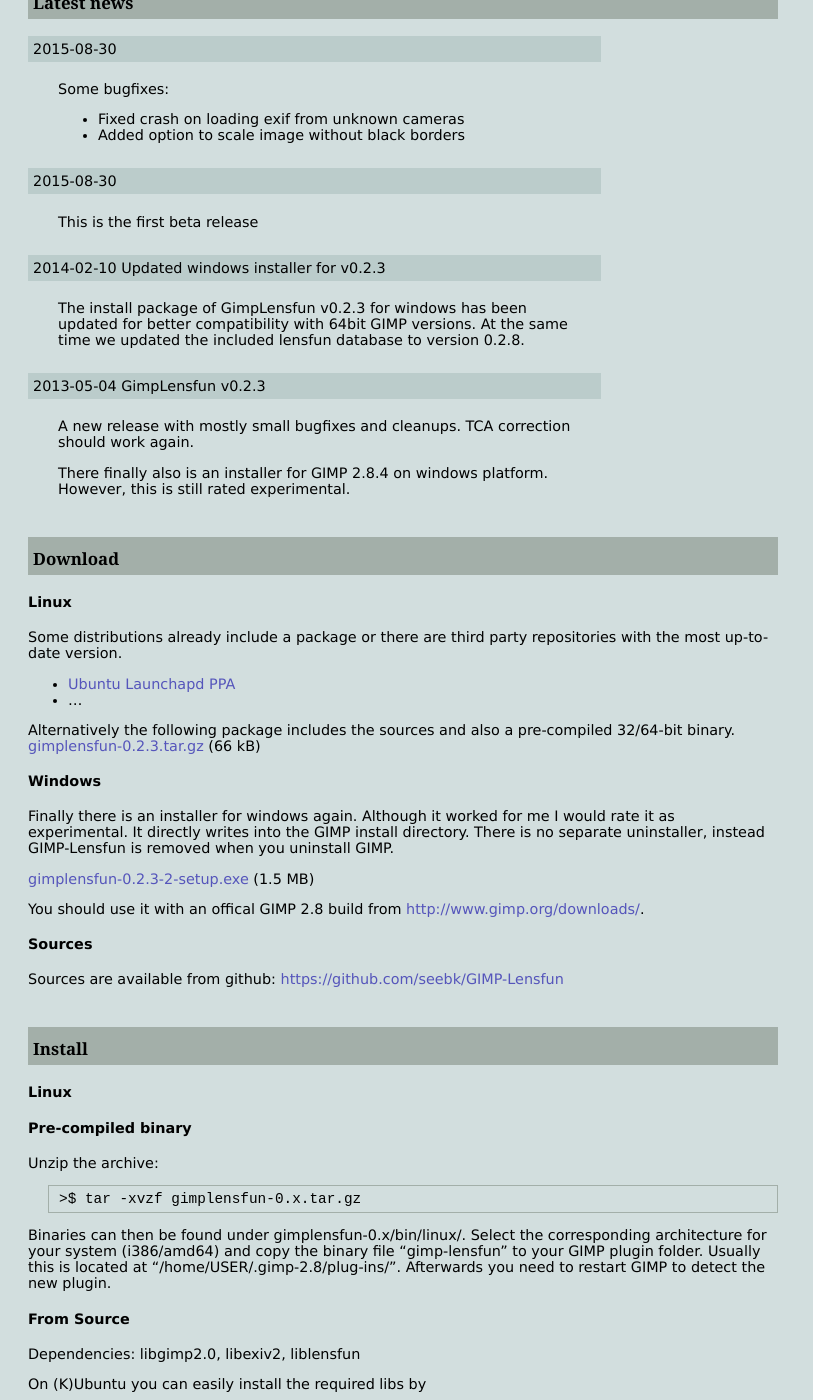
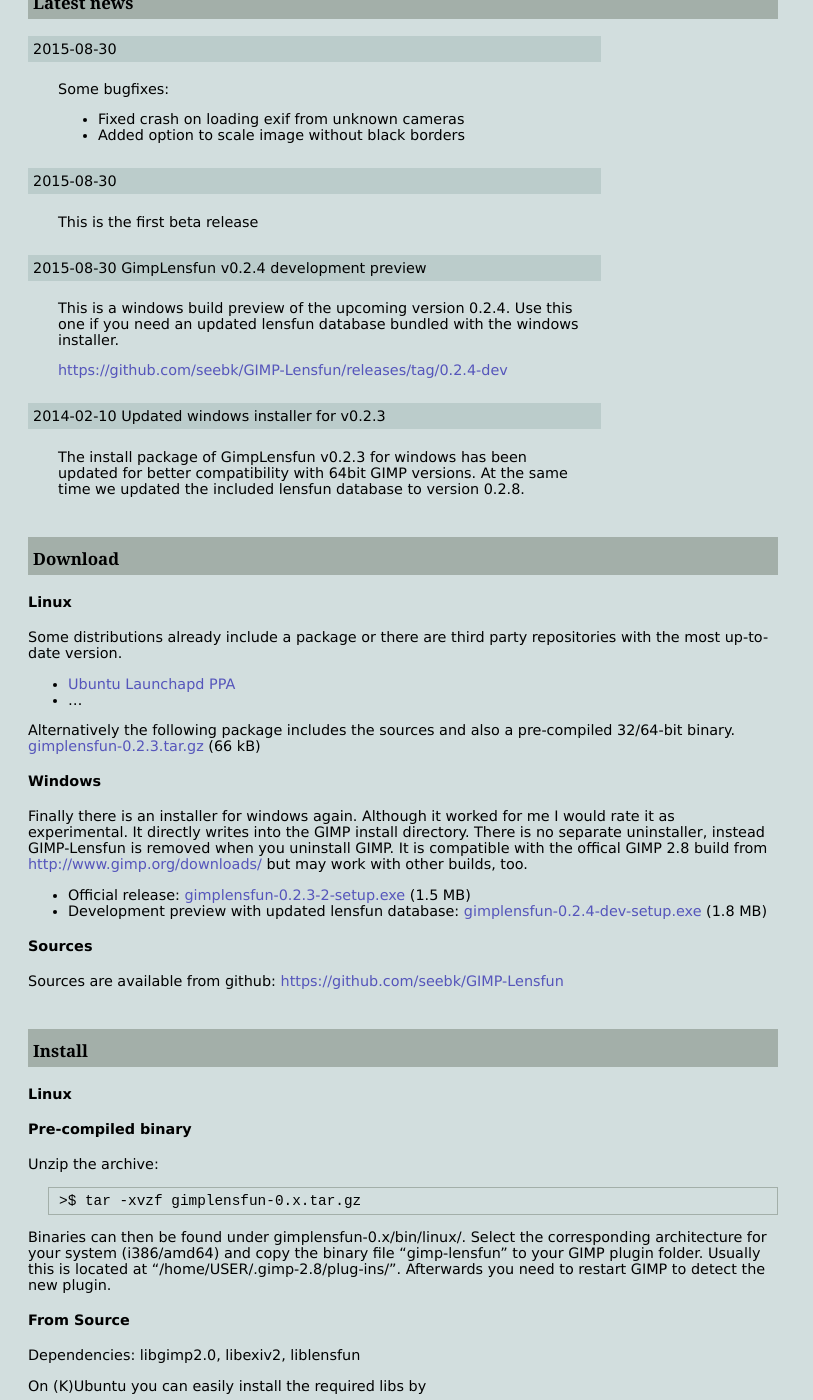
Before and after one commit to seebk/GIMP-Lensfun, a Jekyll site: the page built from index.md, in a window 1280 px wide and 1400 px high, scrolled down 895 px. Shown: the whole window, without its empty margins (0-813 px from the left). Built offline with Jekyll 4.4.1, drawn with Linux system fonts in a browser that asks for light colours; Markdown is read by kramdown in place of the engine named in the settings.

Commit message:
Add development preview windows build for 0.2.4

```diff
--- a/index.md
+++ b/index.md
@@ -50,11 +50,10 @@
 
 #### Windows ####
 
-Finally there is an installer for windows again. Although it worked for me I would rate it as experimental. It directly writes into the GIMP install directory. There is no separate uninstaller, instead GIMP-Lensfun is removed when you uninstall GIMP.
+Finally there is an installer for windows again. Although it worked for me I would rate it as experimental. It directly writes into the GIMP install directory. There is no separate uninstaller, instead GIMP-Lensfun is removed when you uninstall GIMP. It is compatible with the offical GIMP 2.8 build from <a href="http://www.gimp.org/downloads/" target="_blank">http://www.gimp.org/downloads/</a> but may work with other builds, too.
 
-<a href="https://github.com/seebk/GIMP-Lensfun/releases/download/0.2.3/gimplensfun-0.2.3-2-setup.exe">gimplensfun-0.2.3-2-setup.exe</a> (1.5 MB)
-
-You should use it with an offical GIMP 2.8 build from <a href="http://www.gimp.org/downloads/" target="_blank">http://www.gimp.org/downloads/</a>.
+* Official release: <a href="https://github.com/seebk/GIMP-Lensfun/releases/download/0.2.3/gimplensfun-0.2.3-2-setup.exe">gimplensfun-0.2.3-2-setup.exe</a> (1.5 MB)
+* Development preview with updated lensfun database: <a href="https://github.com/seebk/GIMP-Lensfun/releases/download/0.2.4-dev/gimplensfun-0.2.4-dev-setup.exe">gimplensfun-0.2.4-dev-setup.exe</a> (1.8 MB)
 
 
 #### Sources ####
```
Also changed, not shown: _posts/2015-08-30-Development_preview_for win.md (added, +8 -0 lines).
